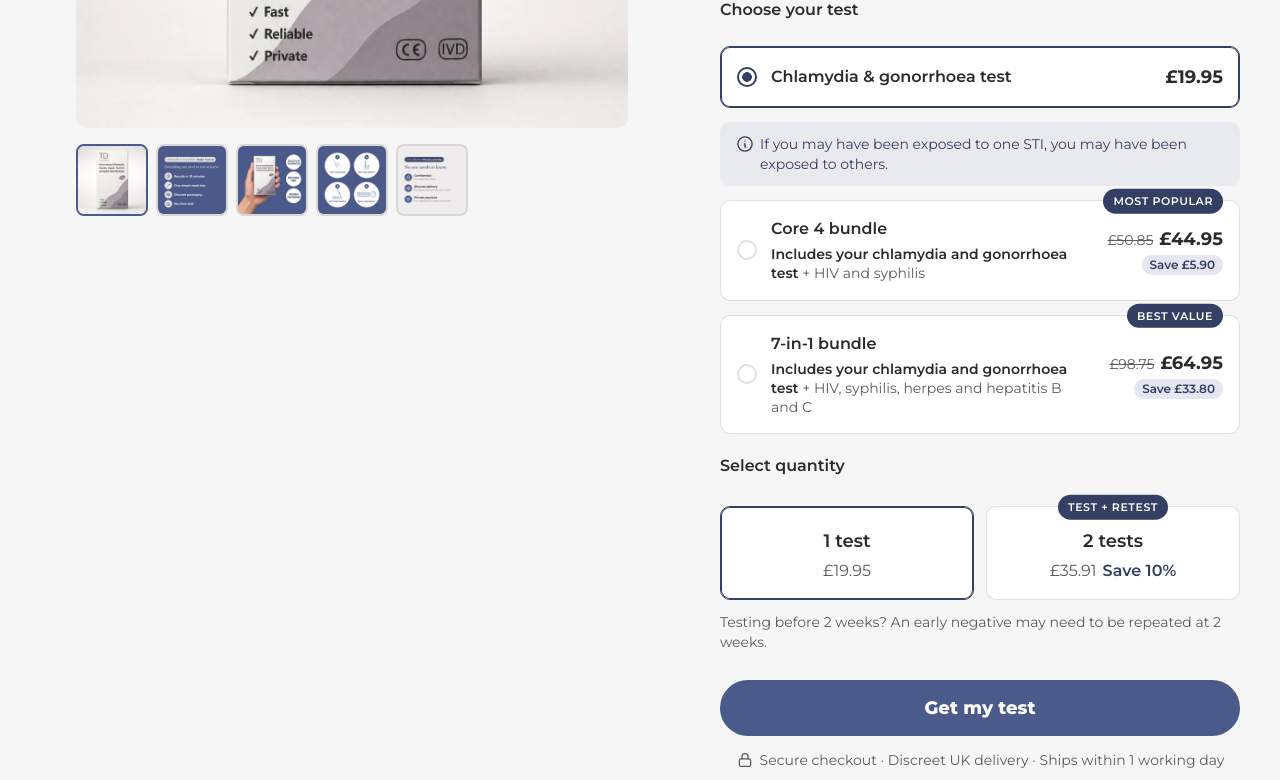
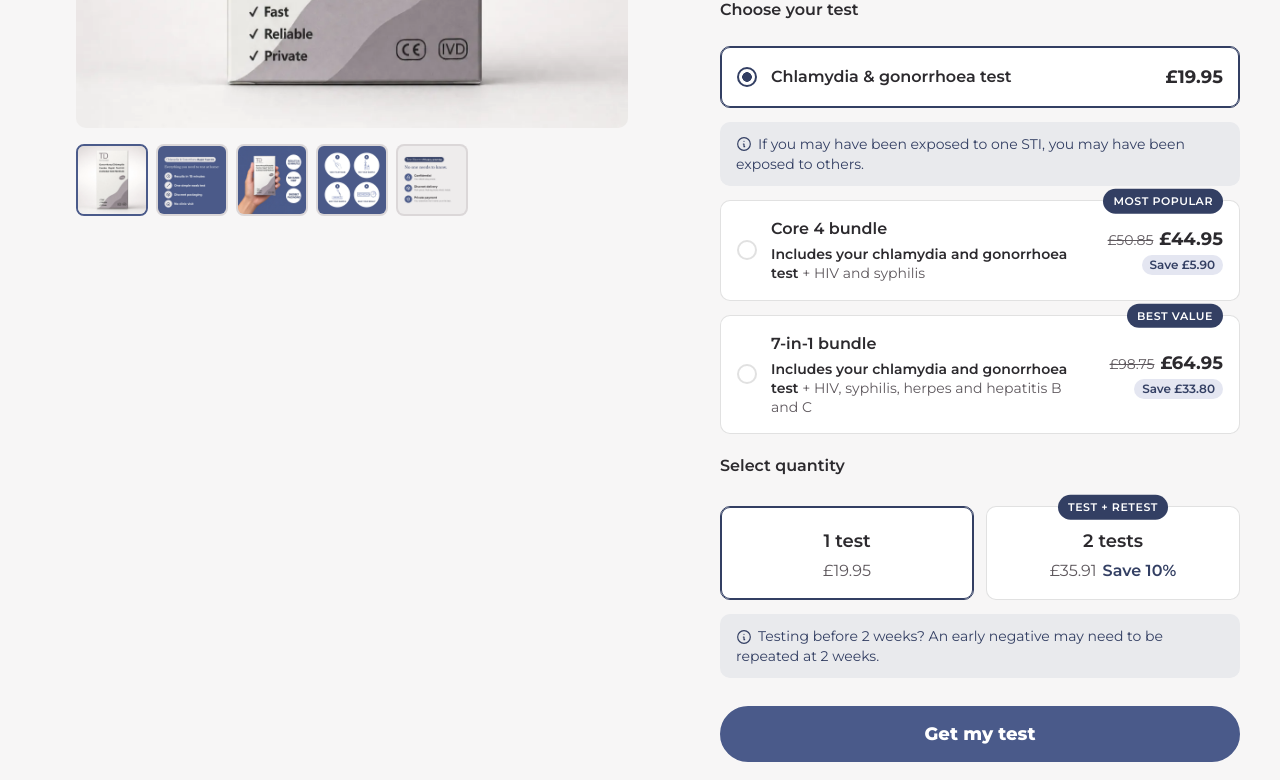
Before and after one commit to monikalukosaityte-lab/TD, a Next.js app: page /tests/chlamydia-gonorrhoea-test in a window 1280 px wide. Shown: the part 560-1340 px from the top of the page. Built offline with nearby package versions, Linux system fonts and the light colour scheme.

Commit message:
HIV: privacy image second; inline-icon notices for exposure and retest notes; remove trust line

```diff
--- a/content/products/hiv-test.json
+++ b/content/products/hiv-test.json
@@ -5,6 +5,10 @@
     {
       "src": "/images/products/gallery/product-hiv-grey.webp",
       "alt": "HIV Rapid Test Kit"
+    },
+    {
+      "src": "/images/products/gallery/privacy-promise.webp",
+      "alt": "Test Discreet privacy promise: confidential, discreet delivery, private payment"
     },
     {
       "src": "/images/products/gallery/benefits-hiv.webp",
@@ -17,10 +21,6 @@
     {
       "src": "/images/products/gallery/how-to-test-hiv.webp",
       "alt": "How to use the HIV Rapid Test Kit"
-    },
-    {
-      "src": "/images/products/gallery/privacy-promise.webp",
-      "alt": "Test Discreet privacy promise: confidential, discreet delivery, private payment"
     }
   ],
   "title": "HIV Rapid Test Kit",
--- a/src/components/sections/product/buy-box.tsx
+++ b/src/components/sections/product/buy-box.tsx
@@ -156,13 +156,7 @@ export default function BuyBox({ product }: { product: ProductPageData }) {
                   </span>
                 </label>
                 {index === 0 && product.bundleChoice!.intro && (
-                  <p
-                    role="note"
-                    className="bg-accent-subtle text-accent-deep flex flex-col items-center gap-1.5 rounded-lg px-4 py-3 text-center text-sm sm:flex-row sm:items-start sm:text-left"
-                  >
-                    <InfoIcon className="size-4.5 shrink-0 sm:mt-px" />
-                    {product.bundleChoice!.intro}
-                  </p>
+                  <Notice>{product.bundleChoice!.intro}</Notice>
                 )}
               </Fragment>
             ))}
@@ -217,9 +211,7 @@ export default function BuyBox({ product }: { product: ProductPageData }) {
             })}
           </div>
           {product.retest.note && (
-            <p className="text-muted-foreground mt-3 text-sm">
-              {product.retest.note}
-            </p>
+            <Notice className="mt-3.5">{product.retest.note}</Notice>
           )}
         </fieldset>
       )}
@@ -228,12 +220,6 @@ export default function BuyBox({ product }: { product: ProductPageData }) {
         <Button asChild size="lg">
           <a href={buyHref}>{buyLabel}</a>
         </Button>
-        {product.trust && (
-          <p className="text-muted-foreground flex flex-wrap items-center justify-center gap-1.5 text-center text-sm">
-            <LockIcon className="size-4.5" />
-            {product.trust}
-          </p>
-        )}
       </div>
 
       {product.reassurance && (
@@ -378,6 +364,28 @@ function Breadcrumb({ current }: { current: string }) {
   );
 }
 
+// Info note: icon sits inline with the text so it doesn't take a line of its own.
+function Notice({
+  children,
+  className,
+}: {
+  children: React.ReactNode;
+  className?: string;
+}) {
+  return (
+    <p
+      role="note"
+      className={cn(
+        'bg-accent-subtle text-accent-deep rounded-lg px-4 py-3 text-center text-sm sm:text-left',
+        className,
+      )}
+    >
+      <InfoIcon className="mr-1.5 inline size-4 -translate-y-px align-middle" />
+      {children}
+    </p>
+  );
+}
+
 function CheckItem({ html }: { html: string }) {
   return (
     <li className="flex items-start gap-2.5">
```
